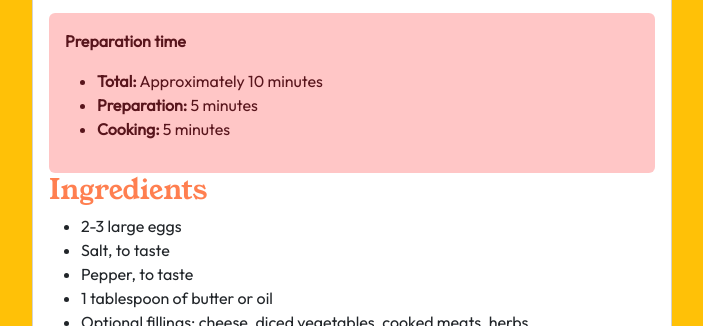
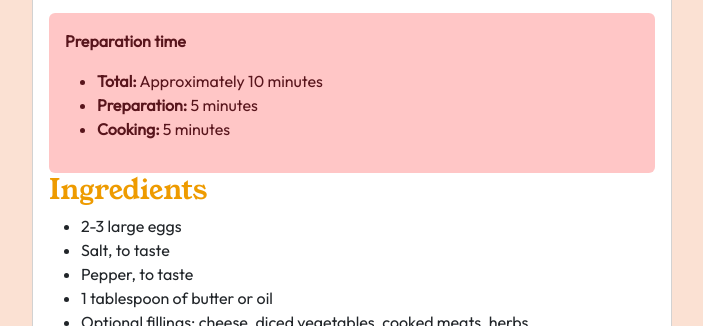
Before and after one commit to Rakesh-TN/Recipe-Page, a plain HTML site: page Index.html in a window 1280 px wide. Shown: the part 474-800 px from the top of the page, without its empty margins (288-991 px from the left). Drawn offline with nearby package versions, Linux system fonts and the light colour scheme.

Commit message:
Final Up Update

```diff
--- a/CSS/Style.css
+++ b/CSS/Style.css
@@ -1,6 +1,7 @@
 @import url('https://fonts.googleapis.com/css2?family=Outfit&family=Young+Serif&display=swap');
 body{
     font-family: 'Outfit', sans-serif !important;
+    background-color: #fbe1d3 !important;
 }
 h1, h3 {
     font-family: 'Young Serif', serif;
@@ -11,7 +12,7 @@ h1, h3 {
 }
 
 .head {
-    color: coral;
+    color: #ee9b00;
 }
 
 .text-nutrition{
--- a/Index.html
+++ b/Index.html
@@ -10,7 +10,7 @@
 <script src="https://cdn.jsdelivr.net/npm/bootstrap@5.3.0/dist/js/bootstrap.min.js" integrity="sha384-fbbOQedDUMZZ5KreZpsbe1LCZPVmfTnH7ois6mU1QK+m14rQ1l2bGBq41eYeM/fS" crossorigin="anonymous"></script>
 </head>
 <body>
-    <main class="d-flex flex-column justify-content-center align-items-center min-vh-100 bg-warning">
+    <main class="d-flex flex-column justify-content-center align-items-center min-vh-100">
         <div class="card main">
             <div>
                 <img src="./Assets/image-omelette.jpeg" class="img-fluid rounded-top" alt="omelette"/>
```
